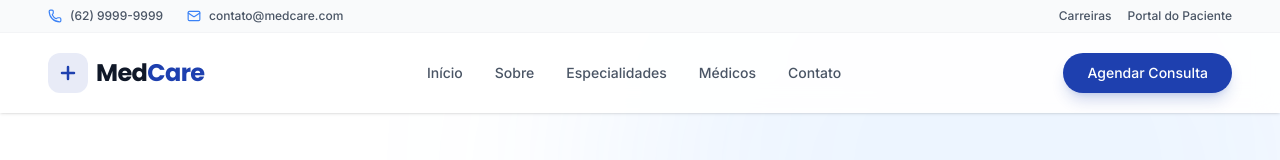
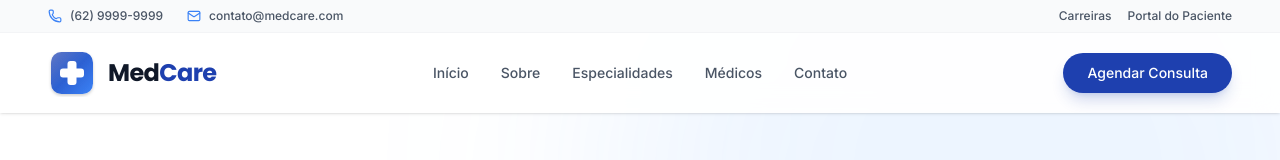
Before and after one commit to dayvidlourhan/template_clinicas_medicas, a React (Vite) app: page / in a window 1280 px wide. Shown: the top 160 px of the page. Built offline with nearby package versions, Linux system fonts and the light colour scheme.

Commit message:
Favicon, logo e nome atualizado 2

```diff
--- a/index.html
+++ b/index.html
@@ -5,7 +5,9 @@
   <meta charset="UTF-8" />
   <link rel="icon" type="image/svg+xml" href="/favicon.svg" />
   <meta name="viewport" content="width=device-width, initial-scale=1.0" />
-  <title>MedCare Clinic</title>
+  <title>MedCare | Excelência em Saúde</title>
+  <meta name="description"
+    content="MedCare - Sua clínica médica de confiança. Atendimento humanizado, tecnologia de ponta e os melhores especialistas para cuidar de você e sua família." />
   <link rel="preconnect" href="https://fonts.googleapis.com">
   <link rel="preconnect" href="https://fonts.gstatic.com" crossorigin>
   <link
--- a/src/components/Footer.jsx
+++ b/src/components/Footer.jsx
@@ -9,13 +9,10 @@ const Footer = () => {
                     {/* Col 1: Brand */}
                     <div className="flex flex-col items-start">
                         <div className="flex items-center gap-2 mb-4">
-                            <div className="bg-white/10 p-2 rounded-lg backdrop-blur-sm border border-white/20">
-                                {/* Logo Icon */}
-                                <svg className="w-8 h-8 text-white" fill="none" stroke="currentColor" viewBox="0 0 24 24">
-                                    <path strokeLinecap="round" strokeLinejoin="round" strokeWidth="2" d="M19.428 15.428a2 2 0 00-1.022-.547l-2.384-.477a6 6 0 00-3.86.517l-.318.158a6 6 0 01-3.86.517L6.05 15.21a2 2 0 00-1.806.547M8 4h8l-1 1v5.172a2 2 0 00.586 1.414l5 5c1.26 1.26.367 3.414-1.415 3.414H4.828c-1.782 0-2.674-2.154-1.414-3.414l5-5A2 2 0 009 10.172V5L8 4z" />
-                                </svg>
-                            </div>
-                            <span className="text-xl font-bold tracking-tight text-white">Clinicas Médicas</span>
+                            <img src="/favicon.svg" alt="MedCare Logo" className="w-12 h-12 object-contain" />
+                            <span className="text-2xl font-display font-bold text-white tracking-tight">
+                                Med<span className="text-blue-400">Care</span>
+                            </span>
                         </div>
                         <p className="text-gray-300 max-w-xs">
                             Sua saúde em primeiro lugar com atendimento humanizado e tecnologia de ponta.
@@ -75,7 +72,7 @@ const Footer = () => {
 
                 {/* Bottom Bar */}
                 <div className="pt-8 border-t border-blue-700/50 text-center md:text-left flex flex-col md:flex-row justify-between items-center text-sm text-gray-400">
-                    <p>© 2026 Clínica Médica. Todos os direitos reservados.</p>
+                    <p>© 2026 MedCare. Todos os direitos reservados.</p>
                     <p className="mt-2 md:mt-0">Desenvolvido por <span className="text-white font-medium">Dayvid Lourhan</span></p>
                 </div>
             </div>
--- a/src/components/Header.jsx
+++ b/src/components/Header.jsx
@@ -33,12 +33,8 @@ const Header = () => {
             {/* Main Navbar */}
             <div className="container mx-auto px-6 lg:px-12 h-20 flex justify-between items-center">
                 {/* Logo */}
-                <div className="flex items-center gap-2">
-                    <div className="w-10 h-10 bg-primary/10 rounded-xl flex items-center justify-center text-primary">
-                        <svg viewBox="0 0 24 24" fill="none" stroke="currentColor" strokeWidth="2.5" strokeLinecap="round" strokeLinejoin="round" className="w-6 h-6">
-                            <path d="M12 6v12m-6-6h12" />
-                        </svg>
-                    </div>
+                <div className="flex items-center gap-3">
+                    <img src="/favicon.svg" alt="MedCare Logo" className="w-12 h-12 object-contain" />
                     <span className="text-2xl font-display font-bold text-gray-900 tracking-tight">
                         Med<span className="text-primary">Care</span>
                     </span>
```
